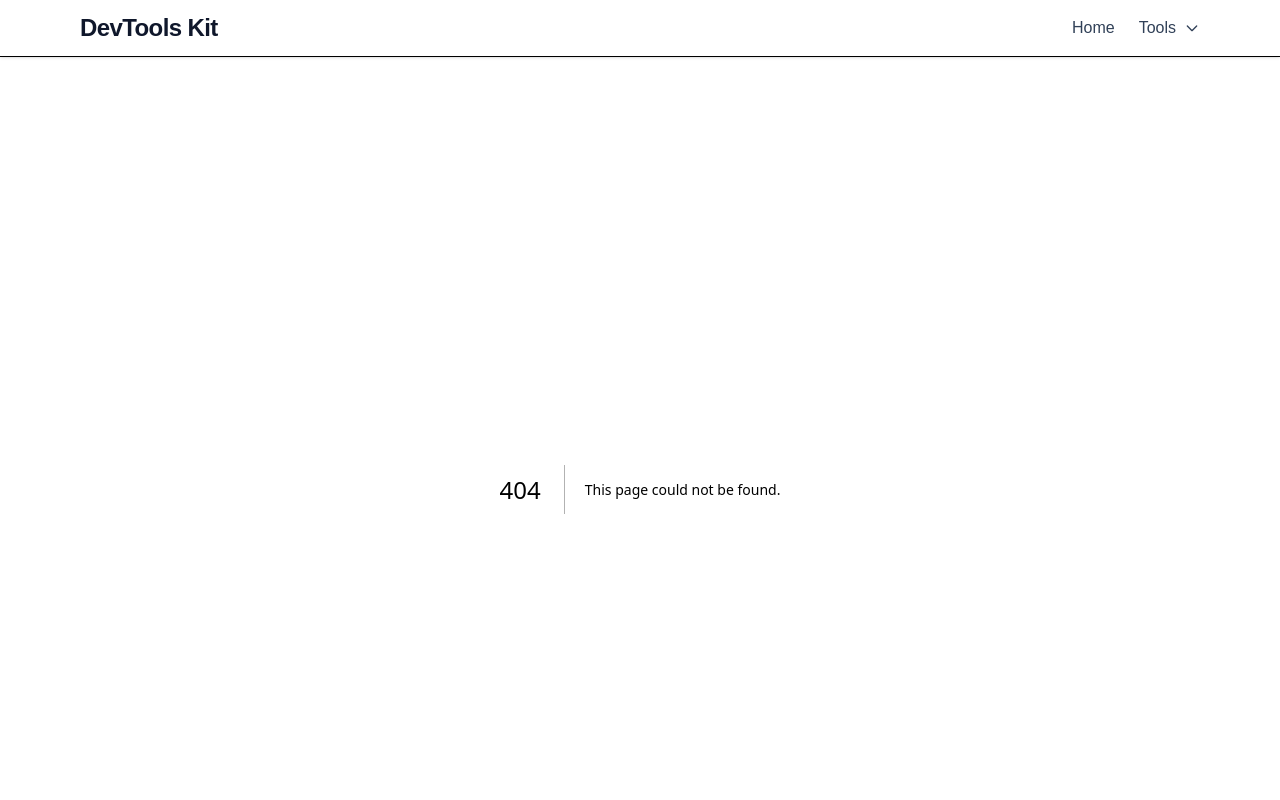
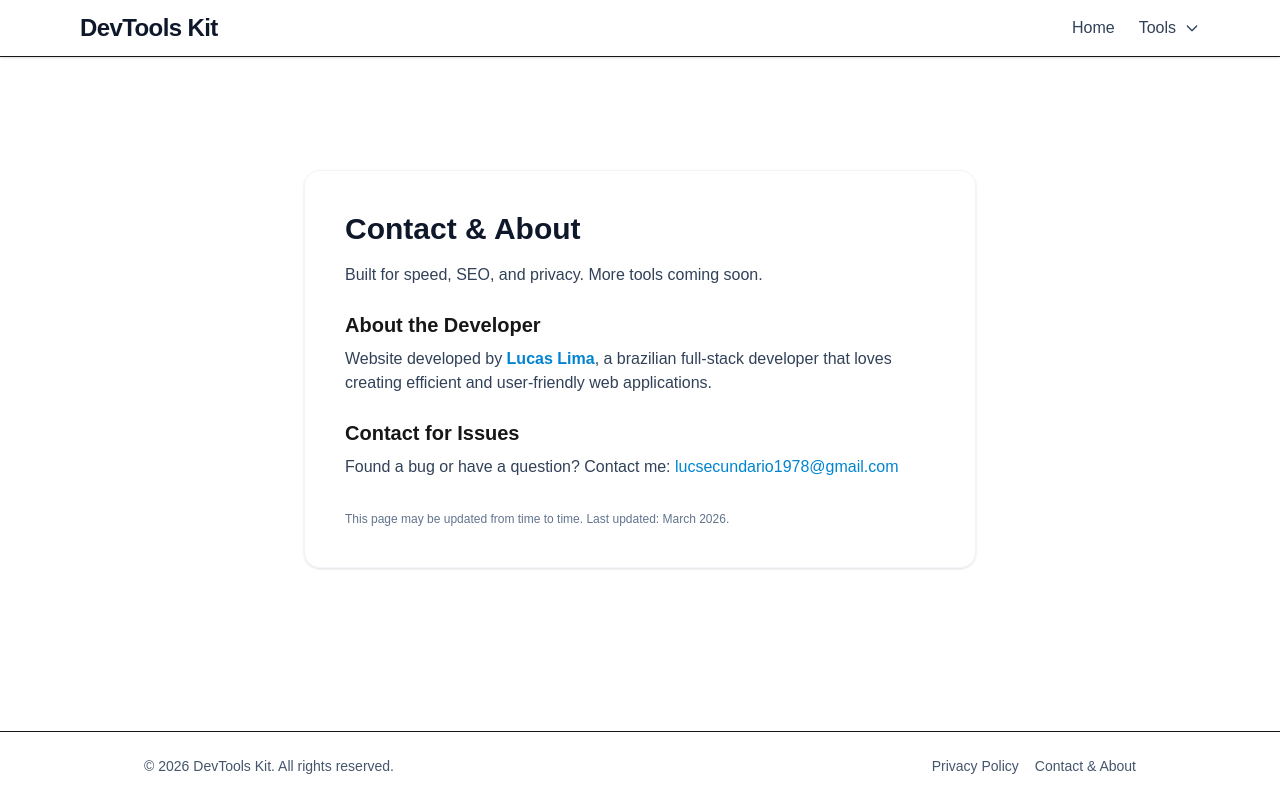
Before and after one commit to LucasFerreiraDeLima/devtoolskit, a Next.js app: page /contact in a window 1280 px wide. Before the commit this address had no page. Shown: the top 800 px of the page. Built offline with nearby package versions, Linux system fonts and the light colour scheme.

Commit message:
Adição páginas Contato e Sobre

```diff
--- /dev/null
+++ b/src/app/contact/page.tsx
@@ -0,0 +1,21 @@
+export default function ContactPage() {
+  return (
+    <main className="min-h-[70vh] w-full flex flex-col items-center justify-center px-4 py-12">
+      <div className="w-full max-w-2xl bg-white/90 dark:bg-slate-900/90 rounded-2xl shadow p-6 sm:p-10 border border-slate-100 dark:border-slate-800">
+        <h1 className="text-3xl font-bold mb-4 text-slate-900 dark:text-white">Contact & About</h1>
+        <p className="mb-4 text-slate-700 dark:text-slate-300">
+          Built for speed, SEO, and privacy. More tools coming soon.
+        </p>
+        <h2 className="text-xl font-semibold mt-6 mb-2">About the Developer</h2>
+        <p className="mb-2 text-slate-700 dark:text-slate-300">
+          Website developed by <a href="https://www.linkedin.com/in/lucas-lima-2b929119a" target="_blank" rel="noopener noreferrer" className="text-sky-600 hover:underline font-semibold">Lucas Lima</a>, a brazilian full-stack developer that loves creating efficient and user-friendly web applications.
+        </p>
+        <h2 className="text-xl font-semibold mt-6 mb-2">Contact for Issues</h2>
+        <p className="mb-4 text-slate-700 dark:text-slate-300">
+          Found a bug or have a question? Contact me: <a href="mailto:lucsecundario1978@gmail.com" className="hover:underline text-sky-600">lucsecundario1978@gmail.com</a>
+        </p>
+        <p className="text-xs text-slate-500 mt-8">This page may be updated from time to time. Last updated: March 2026.</p>
+      </div>
+    </main>
+  );
+}
--- a/src/app/layout.tsx
+++ b/src/app/layout.tsx
@@ -135,19 +135,18 @@ export default function RootLayout({
           <footer className="border-t">
             <div className="mx-auto max-w-5xl px-4 py-6 text-sm text-slate-600 dark:text-slate-400">
               <div className="flex flex-col sm:flex-row sm:justify-between gap-2">
-                  <div>&copy; {new Date().getFullYear()} DevTools Kit. All rights reserved.</div>
-                <div>
+                <div>&copy; {new Date().getFullYear()} DevTools Kit. All rights reserved.</div>
+                <div className="flex gap-4">
                   <Link href="/privacy" className="hover:underline" tabIndex={0} aria-label="Privacy Policy">
                     Privacy Policy
+                  </Link>
+                  <Link href="/contact" className="hover:underline" tabIndex={0} aria-label="Contact">
+                    Contact & About
                   </Link>
                 </div>
               </div>
             </div>
           </footer>
-              <div className="mt-4 text-center text-xs text-slate-500 dark:text-slate-400">
-                Website developed by <a href="https://www.linkedin.com/in/lucas-lima-2b929119a" target="_blank" rel="noopener noreferrer" className="text-sky-600 hover:underline font-semibold">Lucas Lima</a>.<br />
-                Contact me if you find any issue: <a href="mailto:lucsecundario1978@gmail.com" className="hover:underline">lucsecundario1978@gmail.com</a>
-              </div>
         </div>
       </body>
     </html>
--- a/src/app/privacy/page.tsx
+++ b/src/app/privacy/page.tsx
@@ -20,7 +20,7 @@ export default function PrivacyPage() {
         </p>
         <h2 className="text-xl font-semibold mt-6 mb-2">4. Contact</h2>
         <p className="mb-2 text-slate-700 dark:text-slate-300">
-          If you have any questions about this privacy policy, please contact us at <a href="mailto:contact@devtoolskit.com" className="text-sky-600 dark:text-sky-400 underline">contact@devtoolskit.com</a>.
+          If you have any questions about this privacy policy, please contact me at <a href="mailto:lucsecundario1978@gmail.com" className="hover:underline text-sky-600">lucsecundario1978@gmail.com</a>.
         </p>
         <p className="text-xs text-slate-500 mt-8">This policy may be updated from time to time. Last updated: March 2026.</p>
       </div>
```
